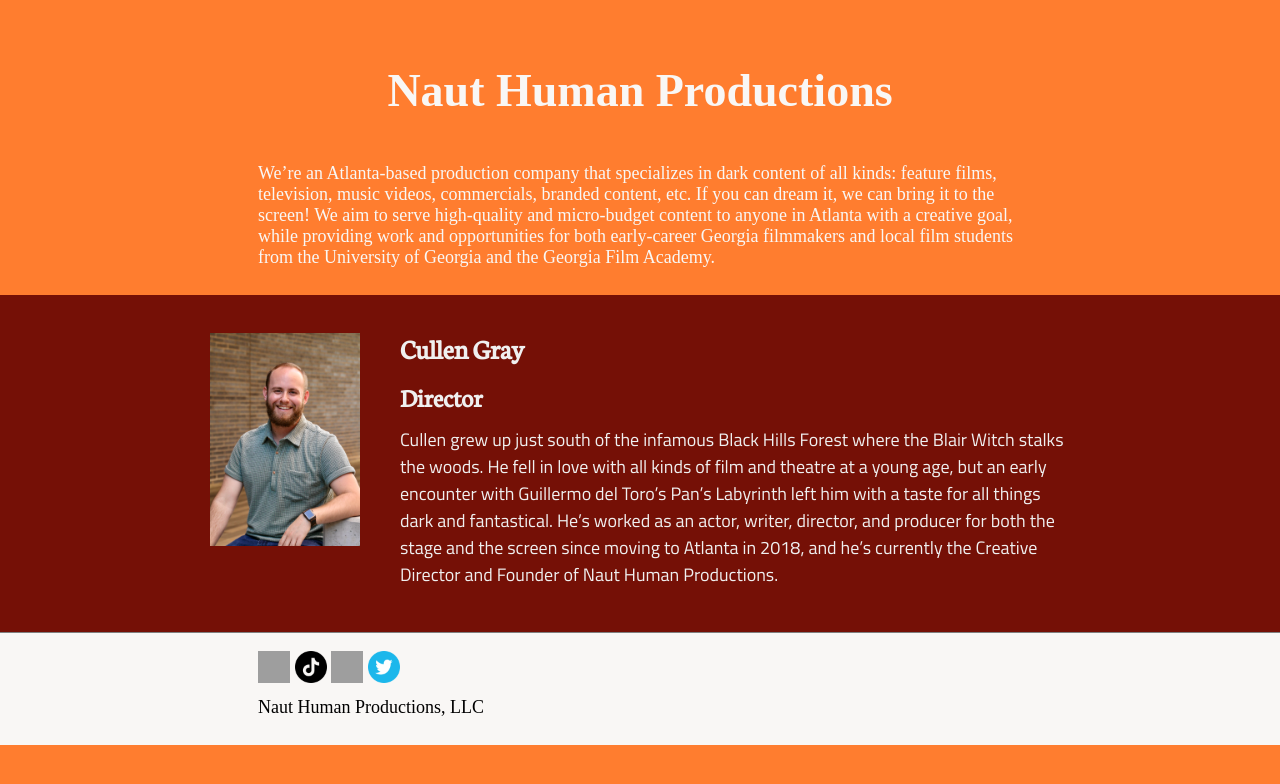
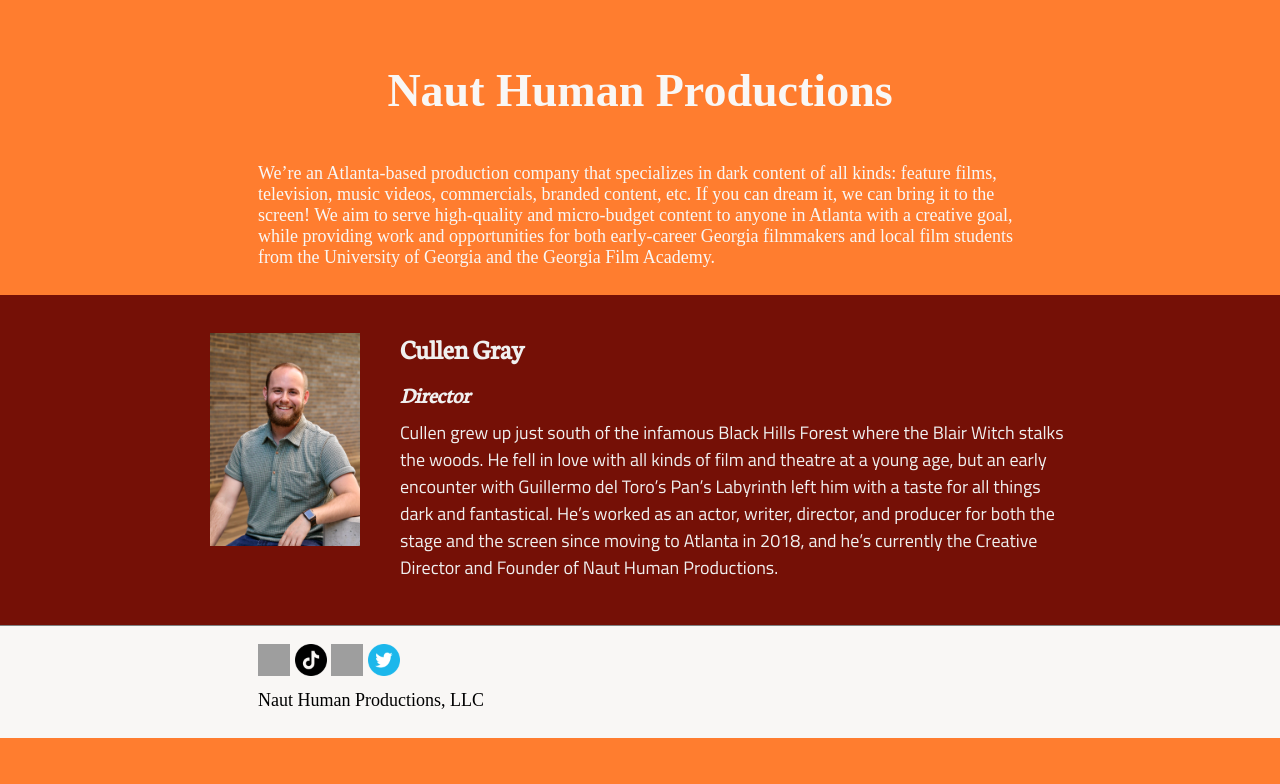
Before and after one commit to nauthuman/nauthuman.github.io, a Jekyll site: the page built from sample.html, in a window 1280 px wide. Shown: the top 784 px of the page. Built offline with Jekyll 4.4.1, drawn with Linux system fonts in a browser that asks for light colours.

Commit message:
Update sample1.html

```diff
--- a/_includes/sample1.html
+++ b/_includes/sample1.html
@@ -38,7 +38,8 @@
   }
   div.feature h3 {
     font-family: 'Neuton', serif;
-    font-size: 26px;
+    font-size: 22px;
+    font-style: italic;
     color: #f0f0f0;
     background-color: #751006;
     padding: 0em 0em 0.5em 0em;
```
